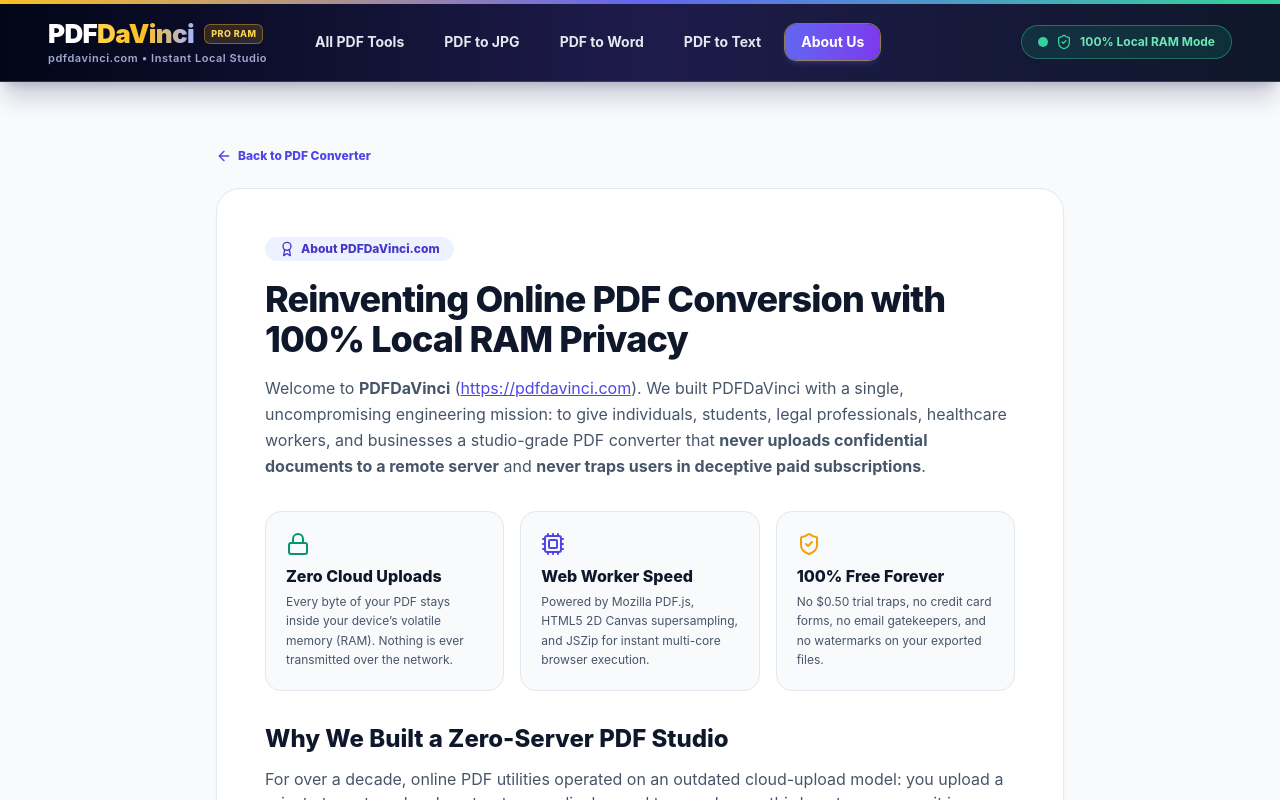
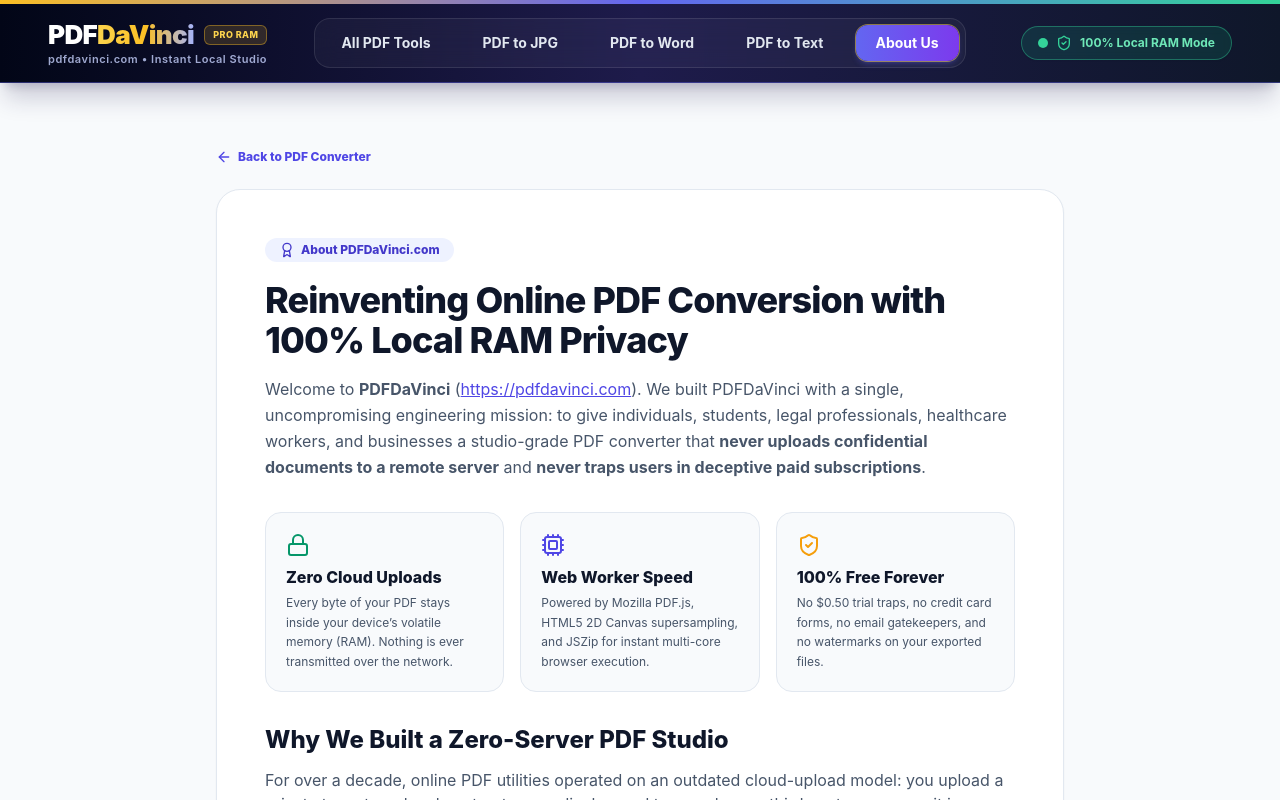
Before and after one commit to bellapistola3/pdf-master-pro, a Next.js app: page /about in a window 1280 px wide. Shown: the top 800 px of the page. Built offline with nearby package versions, Linux system fonts and the light colour scheme.

Commit message:
Center navigation bar symmetrically in Header with 3-column grid (1fr_auto_1fr)

```diff
--- a/components/Header.tsx
+++ b/components/Header.tsx
@@ -30,9 +30,10 @@ export default function Header({ hasLoadedFile = false, onResetFile }: HeaderPro
     <header className="sticky top-0 z-30 w-full border-b border-indigo-500/40 bg-gradient-to-r from-slate-950 via-indigo-950 to-slate-900 text-white shadow-xl shadow-indigo-950/20">
       <div className="h-1 w-full bg-gradient-to-r from-amber-400 via-indigo-500 to-emerald-400" />
 
-      <div className="mx-auto flex w-full max-w-[1440px] items-center justify-between px-4 py-3.5 sm:px-8 lg:px-12">
-        {/* Custom Bespoke Logo PDFDaVinci + Navigation */}
-        <div className="flex items-center gap-8">
+      {/* 3-Column Symmetrical Header Grid: Left Brand | Dead-Center Navigation | Right Security Status */}
+      <div className="mx-auto flex w-full max-w-[1440px] items-center justify-between px-4 py-3.5 sm:px-8 lg:grid lg:grid-cols-[1fr_auto_1fr] lg:px-12">
+        {/* Column 1 (Left): Brand Wordmark */}
+        <div className="flex items-center justify-start">
           <Link
             href="/"
             className="group flex items-center focus:outline-none"
@@ -46,7 +47,7 @@ export default function Header({ hasLoadedFile = false, onResetFile }: HeaderPro
                     DaVinci
                   </span>
                 </span>
-                <span className="hidden rounded-md border border-amber-400/40 bg-amber-400/15 px-1.5 py-0.5 text-[9px] font-extrabold uppercase tracking-wider text-amber-300 sm:inline-block">
+                <span className="hidden rounded-md border border-amber-400/40 bg-amber-400/15 px-2 py-0.5 text-[9px] font-extrabold uppercase tracking-wider text-amber-300 sm:inline-block">
                   PRO RAM
                 </span>
               </div>
@@ -55,16 +56,20 @@ export default function Header({ hasLoadedFile = false, onResetFile }: HeaderPro
               </span>
             </div>
           </Link>
+        </div>
 
-          {/* Desktop Navigation Pills */}
-          <nav aria-label="Primary Navigation" className="hidden items-center gap-2 lg:flex">
+        {/* Column 2 (Exact Geometric Center): Symmetrical Navigation Pill Dock */}
+        <nav
+          aria-label="Primary Navigation"
+          className="hidden items-center justify-center gap-2 rounded-2xl border border-white/10 bg-white/[0.04] p-1.5 backdrop-blur-md lg:flex xl:gap-3"
+        >
           {navLinks.map((item) => {
             const isActive = isRouteActive(item.href);
             return (
               <Link
                 key={item.href}
                 href={item.href}
-                  className={`rounded-xl px-4 py-2 text-sm font-bold transition-all ${
+                className={`whitespace-nowrap rounded-xl px-4 py-2 text-sm font-bold transition-all focus:outline-none focus-visible:ring-2 focus-visible:ring-amber-400 xl:px-5 ${
                   isActive
                     ? 'bg-gradient-to-r from-indigo-500 to-violet-600 text-white shadow-md shadow-indigo-500/30 ring-1 ring-amber-300/50'
                     : 'text-slate-200 hover:bg-white/10 hover:text-white'
@@ -75,10 +80,9 @@ export default function Header({ hasLoadedFile = false, onResetFile }: HeaderPro
             );
           })}
         </nav>
-        </div>
 
-        {/* Right Security Badge + "Load Another PDF" Button */}
-        <div className="flex items-center gap-3">
+        {/* Column 3 (Right): Security Badge + "Load Another PDF" Button */}
+        <div className="flex items-center justify-end gap-3">
           <div
             title="All files are processed 100% locally inside your browser RAM without any server uploads"
             className="inline-flex items-center gap-2 rounded-full border border-emerald-400/40 bg-emerald-500/15 px-4 py-2 text-xs font-bold text-emerald-300 shadow-sm backdrop-blur-sm"
@@ -106,7 +110,7 @@ export default function Header({ hasLoadedFile = false, onResetFile }: HeaderPro
       </div>
 
       {/* Mobile Sub-Navigation */}
-      <div className="flex items-center gap-1.5 overflow-x-auto border-t border-indigo-800/60 bg-slate-950/60 px-4 py-2 lg:hidden">
+      <div className="flex items-center justify-center gap-1.5 overflow-x-auto border-t border-indigo-800/60 bg-slate-950/60 px-4 py-2 lg:hidden">
         {navLinks.map((item) => {
           const isActive = isRouteActive(item.href);
           return (
```
Also changed, not shown: 34 other files (tests, documents, lock files or other folders). Lines whose indentation alone changed are shown as unchanged.
